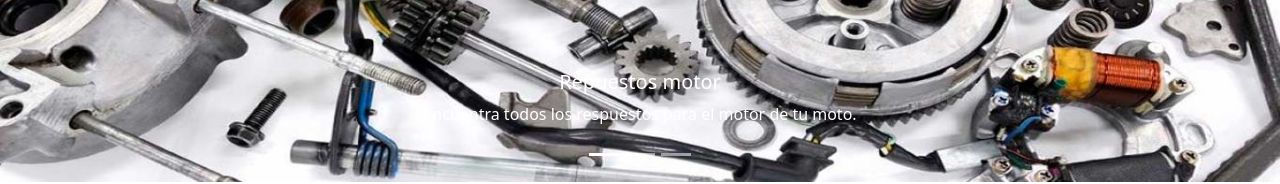
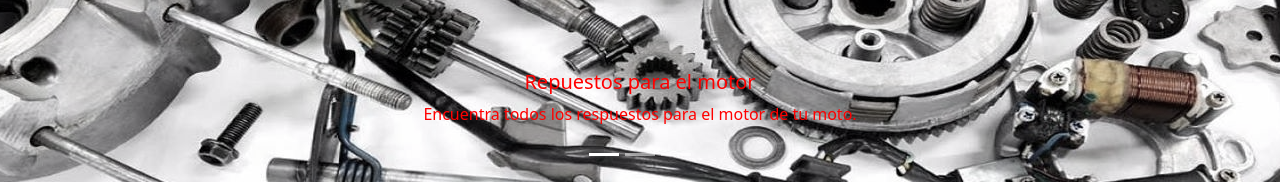
Before and after one commit to MARLONRIOS94/actividadbootstrap220822, a plain HTML site: page index.html in a window 1280 px wide. Shown: the part 421-605 px from the top of the page. Drawn offline with nearby package versions, Linux system fonts and the light colour scheme.

Commit message:
carrusel2

```diff
--- a/assets/css/style.css
+++ b/assets/css/style.css
@@ -1,9 +1,9 @@
 #main .carousel-inner img {
-    max-height: auto;
-    max-width: 100%;
-    object-fit: cover;
+    max-height: 90vh;
+    object-fit:none;
+    filter: grayscale(70%);
 }
 
-#carouselExampleCaptions {
-    position: relative;
+#main .carousel-caption h5, p{
+    color:#FF0000;
 }
--- a/index.html
+++ b/index.html
@@ -9,11 +9,14 @@
   </head>
 
   <body>
-<!-- header -->
-<!-- /header -->
+
+    <!-- header -->
+
+
+    <!-- /header -->
 
     <!-- main -->
-    <main class="main">
+    <main id="main">
         <div id="carouselExampleCaptions" class="carousel slide" data-bs-ride="false">
             <div class="carousel-indicators">
             <button type="button" data-bs-target="#carouselExampleCaptions" data-bs-slide-to="0" class="active" aria-current="true" aria-label="Slide 1"></button>
@@ -22,21 +25,21 @@
             </div>
             <div class="carousel-inner">
             <div class="carousel-item active">
-                <img src="assets/images/carrusel/Repuestos-de-motos-1.jpg" class="d-block w-100 img-fluid" alt="...">
+                <img src="assets/images/carrusel/Repuestos-de-motos-1.jpg" class="d-block w-100 " alt="...">
                 <div class="carousel-caption d-none d-md-block">
-                <h5>Repuestos motor</h5>
+                <h5>Repuestos para el motor</h5>
                 <p>Encuentra todos los respuestos para el motor de tu moto.</p>
                 </div>
             </div>
             <div class="carousel-item">
-                <img src="assets/images/carrusel/repsuestos_motor-2.webp" class="d-block w-100 img-fluid" alt="...">
+                <img src="assets/images/carrusel/marcasmotos.jpg" class="d-block w-100" alt="...">
                 <div class="carousel-caption d-none d-md-block">
                 <h5>Manejamos todas las marcas</h5>
-                <p>Encuentra todos los respuestos para el motor de tu moto.</p>
+                <p>Pregunta por la tuya.</p>
                 </div>
             </div>
             <div class="carousel-item">
-                <img src="assets/images/carrusel/servicio_cliente.webp" class="d-block w-100 img-fluid" alt="...">
+                <img src="assets/images/carrusel/servicio_cliente.webp" class="d-block w-100" alt="...">
                 <div class="carousel-caption d-none d-md-block">
                 <h5>Exelente atencion al cliente</h5>
                 <p>No dudes en visitarnos.</p>
```
Also changed, not shown: assets/images/carrusel/marcasmotos.jpg (added), assets/images/carrusel/repsuestos_motor-2.webp (deleted).
